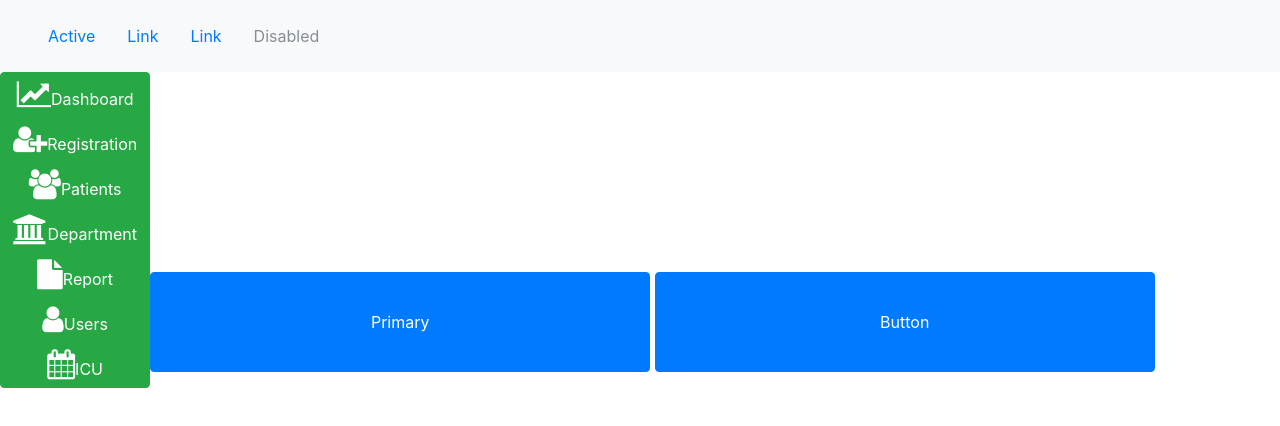
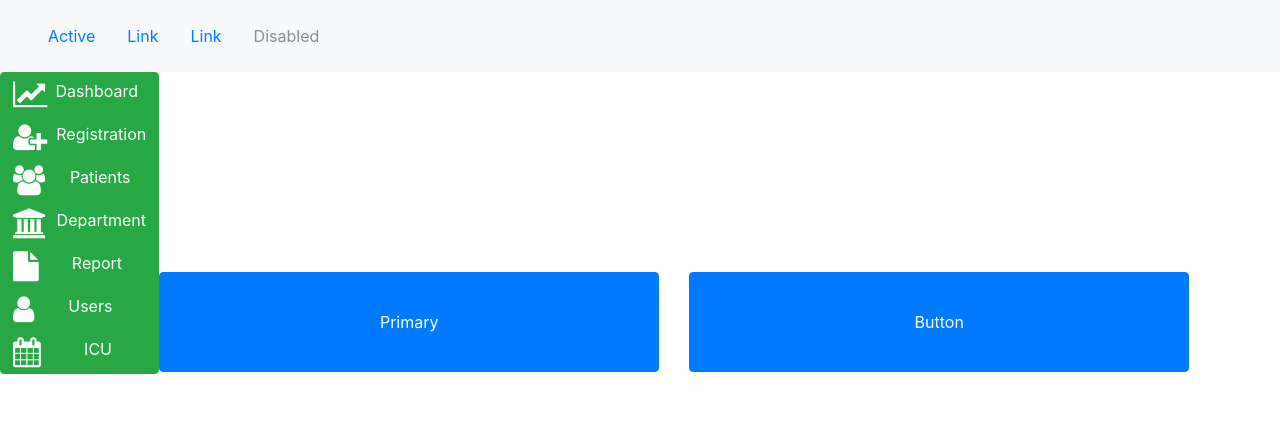
Before and after one commit to SavindaSenevirathne/DentalWeb, a plain HTML site: page index.html in a window 1280 px wide. Drawn offline with Linux system fonts and the light colour scheme.

Commit message:
corrected side bar menu

```diff
--- a/index.html
+++ b/index.html
@@ -39,19 +39,22 @@
 
 
 				<div class="btn-group-vertical">
-					<button type = "button" class="btn btn-success"><i class="fa fa-line-chart" style="font-size:30px"></i><span>Dashboard</span></button>
-					<button type = "button" class="btn btn-success"><i class="fa fa-user-plus" style="font-size:30px"></i>Registration</button>
-					<button type = "button" class="btn btn-success"><i class="fa fa-group" style="font-size:30px"></i>Patients</button>
-					<button type = "button" class="btn btn-success"><i class="fa fa-university" style="font-size:30px"></i>Department</button>
-					<button type = "button" class="btn btn-success"><i class="fa fa-file" style="font-size:30px"></i>Report</button>
-					<button type = "button" class="btn btn-success"><i class="fa fa-user" style="font-size:30px"></i>Users</button>
-					<button type = "button" class="btn btn-success"><i class="fa fa-calendar" style="font-size:30px"></i>ICU</button>
+					<button type = "button" class="btn btn-success"><i class="fa fa-line-chart float-left" style="font-size:30px"></i><span>Dashboard</span></button>
+					<button type = "button" class="btn btn-success"><i class="fa fa-user-plus pull-left" style="font-size:30px"></i>Registration</button>
+					<button type = "button" class="btn btn-success"><i class="fa fa-group pull-left" style="font-size:30px"></i>Patients</button>
+					<button type = "button" class="btn btn-success"><i class="fa fa-university pull-left" style="font-size:30px"></i>Department</button>
+					<button type = "button" class="btn btn-success"><i class="fa fa-file pull-left" style="font-size:30px"></i>Report</button>
+					<button type = "button" class="btn btn-success"><i class="fa fa-user float-left" style="font-size:30px"></i>Users</button>
+					<button type = "button" class="btn btn-success"><i class="fa fa-calendar pull-left" style="font-size:30px"></i>ICU</button>
 
 				</div>
-			<div class="text-align:middle" style="padding-top: 200px">
-				<button type="button" class="btn btn-primary" style="height: 100px; width: 500px;" >Primary</button>
-				<button type="button" class="btn btn-primary " style="height: 100px; width: 500px;">Button</button>
-
+			<div class="row" style="padding-top: 200px">
+				<div class="col-md-6">
+					<button type="button" class="btn btn-primary btn-block" style="height: 100px; width: 500px;" >Primary</button>
+				</div>
+				<div class="col-md-6">
+					<button type="button" class="btn btn-primary btn-block" style="height: 100px; width: 500px;">Button</button>
+				</div>
 			</div>
 
 			</div>
```
